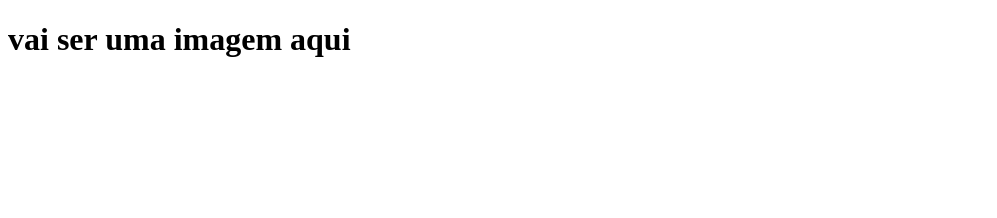
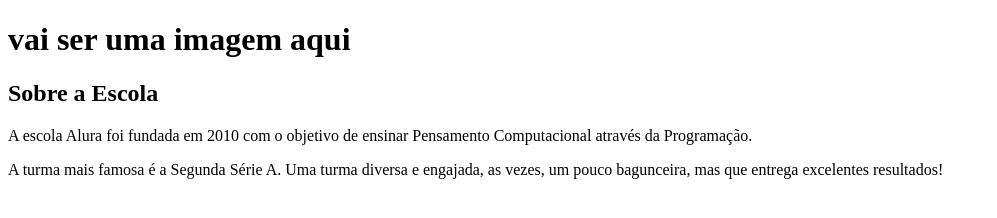
Before and after one commit to skthv/simone-bueno-chefechechen, a plain HTML site: page index.html in a window 1280 px wide. Shown: the whole page, without its empty margins (0-997 px from the left). Drawn offline with Linux system fonts and the light colour scheme.

Commit message:
Add files via upload

```diff
--- a/index.html
+++ b/index.html
@@ -11,3 +11,19 @@
 
 </body>
 </html>
+</header>
+<section>
+</section>
+</body>
+<section class=”escola”>
+    <h2 class=”escola-titulo”>Sobre a Escola</h2>
+    <p class=”escola-texto-um”>A escola Alura foi fundada em 2010 com o objetivo de
+        ensinar
+        Pensamento Computacional através da Programação. </p>
+        <p class=”escola-texto-dois”>A turma mais famosa é a Segunda Série A. Uma turma
+        diversa
+
+        e engajada, as vezes, um pouco bagunceira, mas
+
+        que entrega excelentes resultados!</p>
+    </section>
```
